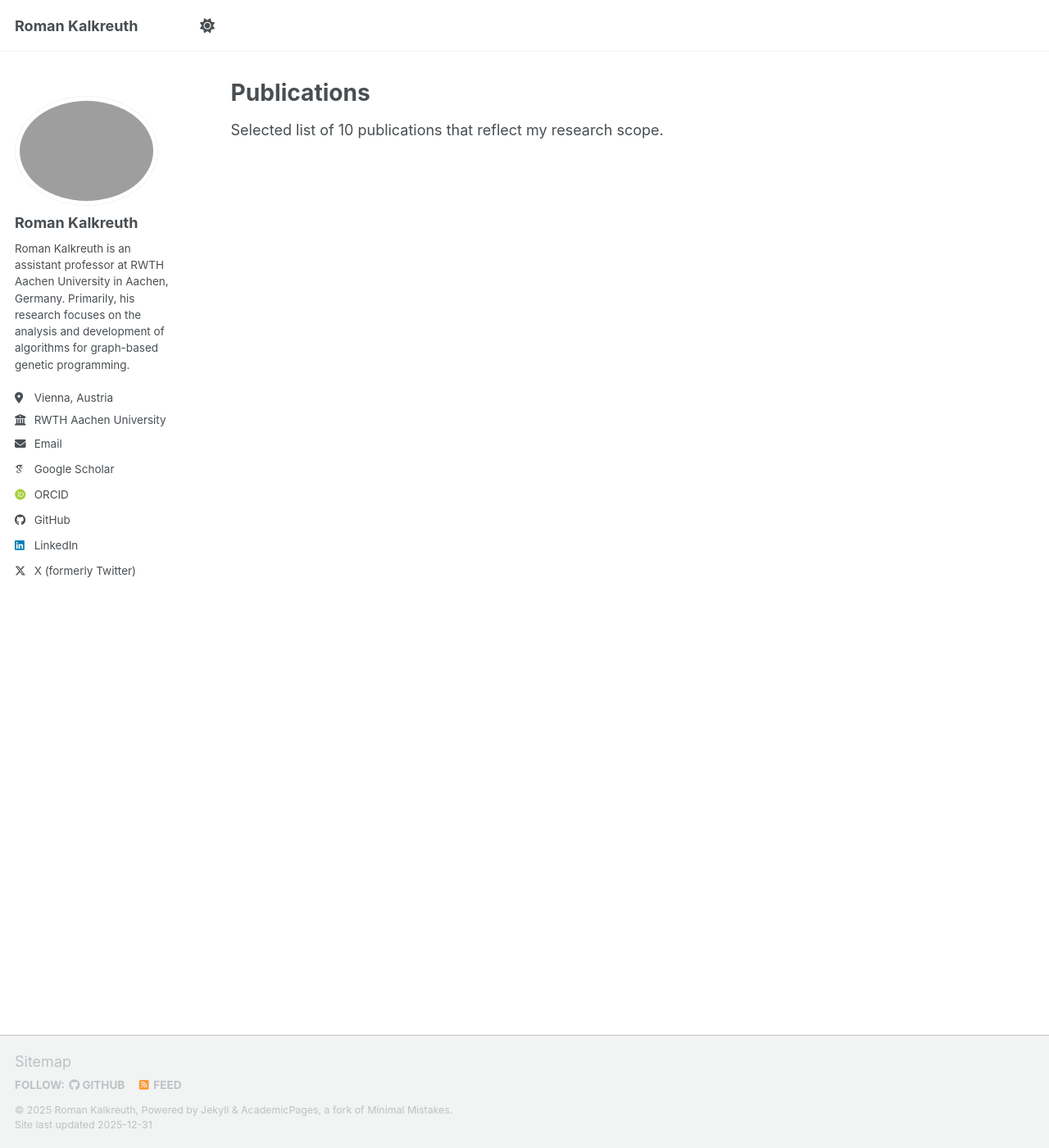
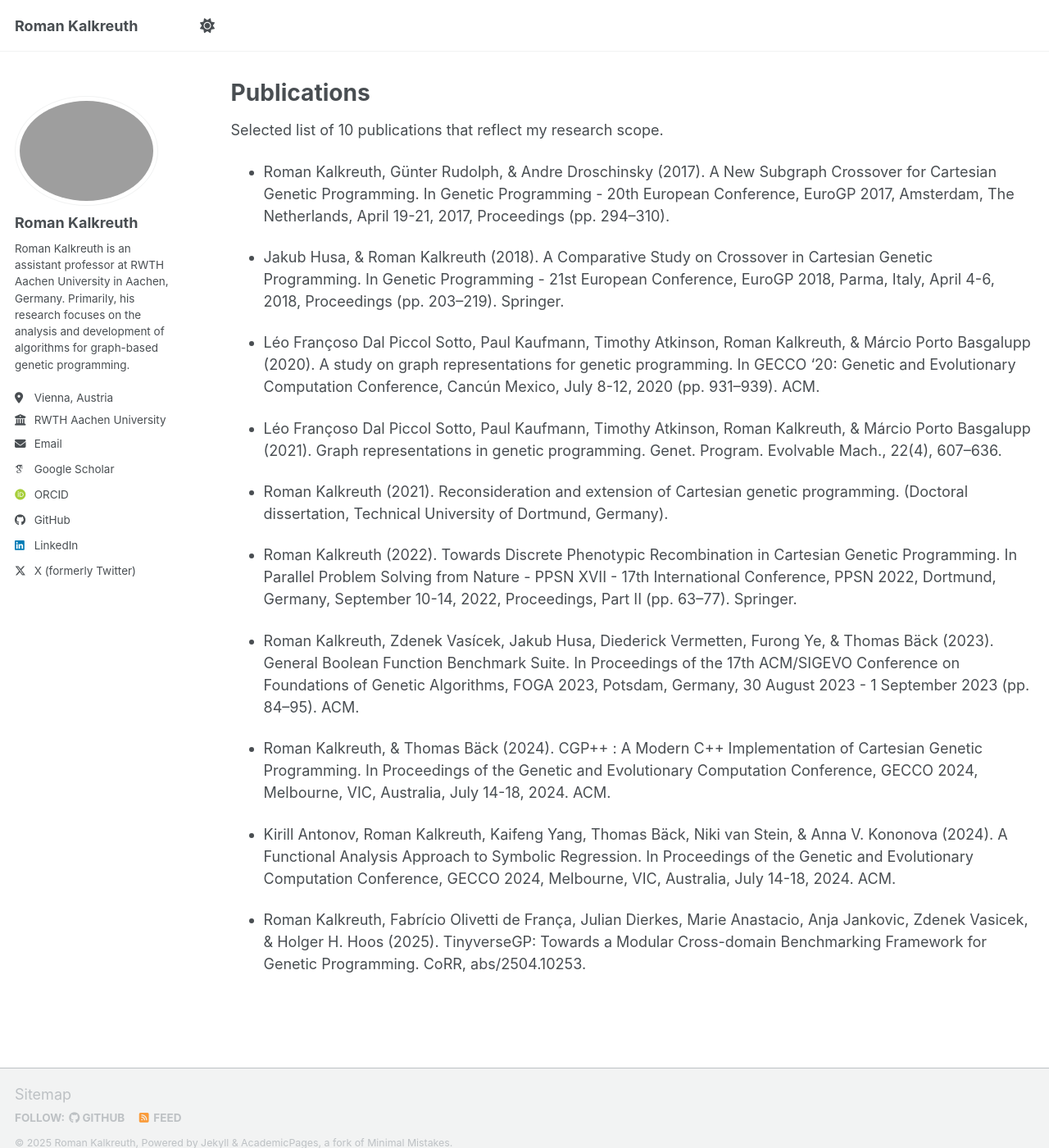
Before and after one commit to RomanKalkreuth/romankalkreuth.github.io, a Jekyll site: the page built from _pages/publications.md, in a window 1280 px wide and 1400 px high. Shown: the whole window at 82% size. Built offline with Jekyll 4.4.1, drawn with Linux system fonts in a browser that asks for light colours; some web fonts are replaced; a script bundle is joined from its source files by our own code; library files that are not in the unit come from our copies.

Commit message:
Update publications.md

```diff
--- a/_pages/publications.md
+++ b/_pages/publications.md
@@ -6,3 +6,23 @@
 ---
 
 Selected list of 10 publications that reflect my research scope.
+
+* Roman Kalkreuth, Günter Rudolph, & Andre Droschinsky (2017). A New Subgraph Crossover for Cartesian Genetic Programming. In Genetic Programming - 20th European Conference, EuroGP 2017, Amsterdam, The Netherlands, April 19-21, 2017, Proceedings (pp. 294–310).
+
+* Jakub Husa, & Roman Kalkreuth (2018). A Comparative Study on Crossover in Cartesian Genetic Programming. In Genetic Programming - 21st European Conference, EuroGP 2018, Parma, Italy, April 4-6, 2018, Proceedings (pp. 203–219). Springer.
+
+* Léo Françoso Dal Piccol Sotto, Paul Kaufmann, Timothy Atkinson, Roman Kalkreuth, & Márcio Porto Basgalupp (2020). A study on graph representations for genetic programming. In GECCO '20: Genetic and Evolutionary Computation Conference, Cancún Mexico, July 8-12, 2020 (pp. 931–939). ACM.
+
+* Léo Françoso Dal Piccol Sotto, Paul Kaufmann, Timothy Atkinson, Roman Kalkreuth, & Márcio Porto Basgalupp (2021). Graph representations in genetic programming. Genet. Program. Evolvable Mach., 22(4), 607–636.
+
+* Roman Kalkreuth (2021). Reconsideration and extension of Cartesian genetic programming. (Doctoral dissertation, Technical University of Dortmund, Germany).
+
+* Roman Kalkreuth (2022). Towards Discrete Phenotypic Recombination in Cartesian Genetic Programming. In Parallel Problem Solving from Nature - PPSN XVII - 17th International Conference, PPSN 2022, Dortmund, Germany, September 10-14, 2022, Proceedings, Part II (pp. 63–77). Springer.
+
+* Roman Kalkreuth, Zdenek Vasícek, Jakub Husa, Diederick Vermetten, Furong Ye, & Thomas Bäck (2023). General Boolean Function Benchmark Suite. In Proceedings of the 17th ACM/SIGEVO Conference on Foundations of Genetic Algorithms, FOGA 2023, Potsdam, Germany, 30 August 2023 - 1 September 2023 (pp. 84–95). ACM.
+
+* Roman Kalkreuth, & Thomas Bäck (2024). CGP++ : A Modern C++ Implementation of Cartesian Genetic Programming. In Proceedings of the Genetic and Evolutionary Computation Conference, GECCO 2024, Melbourne, VIC, Australia, July 14-18, 2024. ACM.
+
+* Kirill Antonov, Roman Kalkreuth, Kaifeng Yang, Thomas Bäck, Niki van Stein, & Anna V. Kononova (2024). A Functional Analysis Approach to Symbolic Regression. In Proceedings of the Genetic and Evolutionary Computation Conference, GECCO 2024, Melbourne, VIC, Australia, July 14-18, 2024. ACM.
+
+* Roman Kalkreuth, Fabrício Olivetti de França, Julian Dierkes, Marie Anastacio, Anja Jankovic, Zdenek Vasicek, & Holger H. Hoos (2025). TinyverseGP: Towards a Modular Cross-domain Benchmarking Framework for Genetic Programming. CoRR, abs/2504.10253.
```
